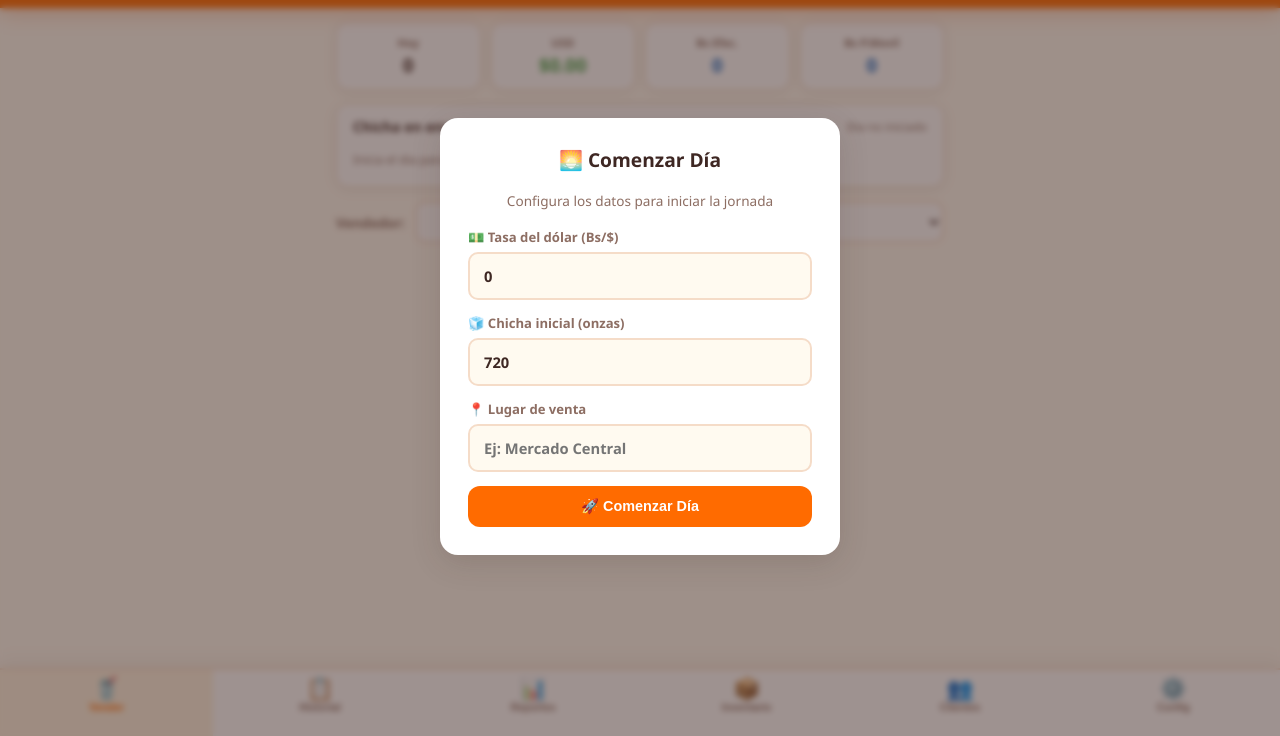
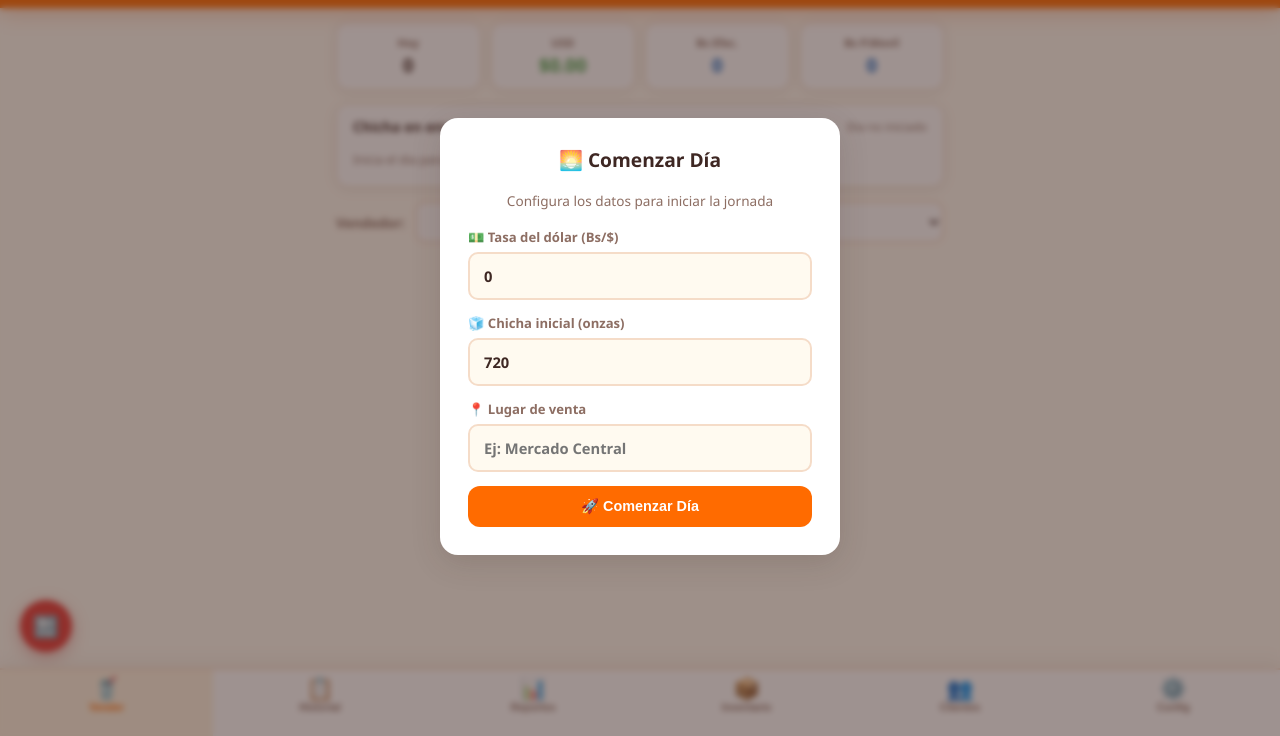
Before and after one commit to hernan74ven/control-chicha, a website with bundled scripts: page public/index.html in a window 1280 px wide. Shown: the part 64-800 px from the top of the page. Built offline with nearby package versions, Linux system fonts and the light colour scheme; files whose address does not match are found by name.

Commit message:
add floating emergency cerrar dia button with double confirm

```diff
--- a/public/index.html
+++ b/public/index.html
@@ -58,6 +58,9 @@
     <div id="carritoFab" class="carrito-fab hidden" onclick="window.abrirCarrito()">
       <span class="carrito-fab-icon">🛒</span>
       <span class="carrito-fab-count" id="carritoFabCount">0</span>
+    </div>
+    <div id="emergencyCloseBtn" class="emergency-fab" onclick="window.cerrarDia()" title="Cerrar día (emergencia)">
+      <span class="emergency-fab-icon">🔚</span>
     </div>
   </section>
 
--- a/public/js/ventas.js
+++ b/public/js/ventas.js
@@ -328,7 +328,8 @@ export async function comenzarDia() {
 }
 
 export async function cerrarDia() {
-  if (!confirm('Cerrar el dia? Se reseteara la chicha y podras empezar de nuevo.')) return;
+  if (!confirm('¿Estás seguro de cerrar el día? Esta acción no se puede deshacer.')) return;
+  if (!confirm('⚠️ CONFIRMACIÓN FINAL: ¿Cerrar el día ahora? Se reseteará la chicha y empezarás un nuevo día.')) return;
   try {
     await api('PUT', '/config', { key: 'chicha_inicial_onzas', value: '0' });
     chichaVendidoHoy = 0;
--- a/public/styles.css
+++ b/public/styles.css
@@ -905,3 +905,23 @@ main {
   align-items: center;
   justify-content: center;
 }
+/* Emergency close day FAB */
+.emergency-fab {
+  position: fixed;
+  bottom: 84px;
+  left: 20px;
+  width: 52px;
+  height: 52px;
+  border-radius: 50%;
+  background: var(--danger);
+  color: #fff;
+  display: flex;
+  align-items: center;
+  justify-content: center;
+  box-shadow: 0 4px 16px rgba(198,40,40,0.4);
+  cursor: pointer;
+  z-index: 89;
+  transition: transform 0.2s, opacity 0.2s;
+}
+.emergency-fab:active { transform: scale(0.9); }
+.emergency-fab-icon { font-size: 1.3rem; }
```
